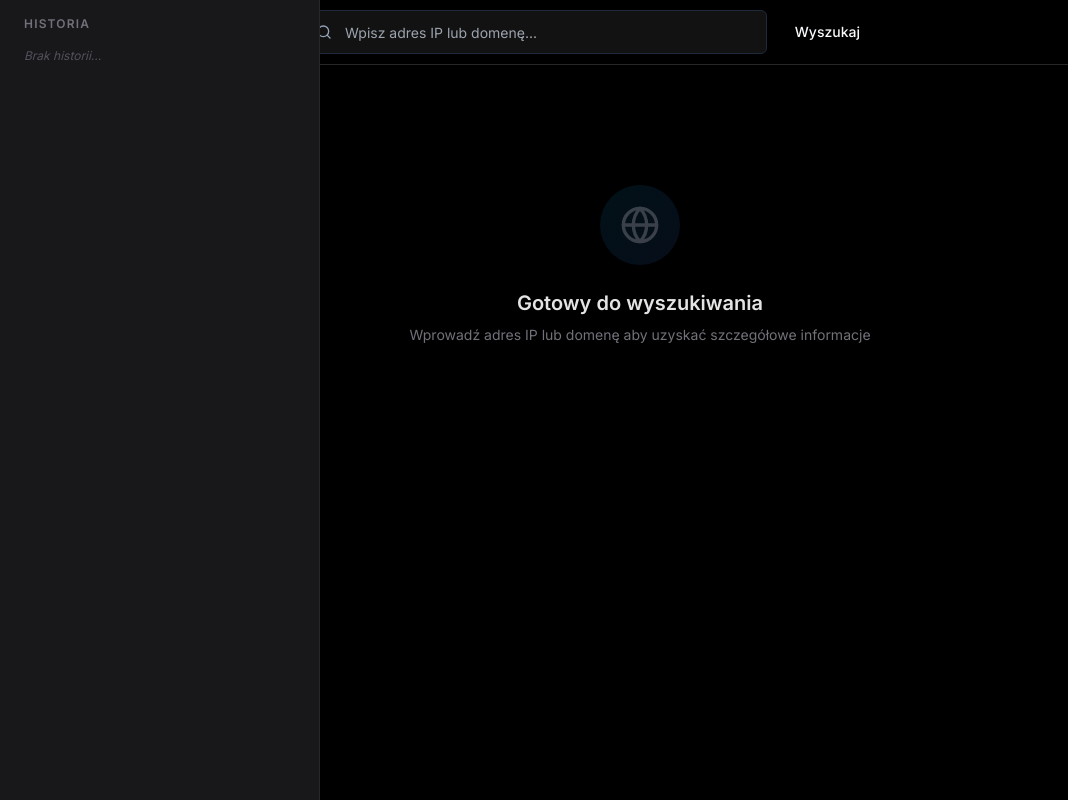
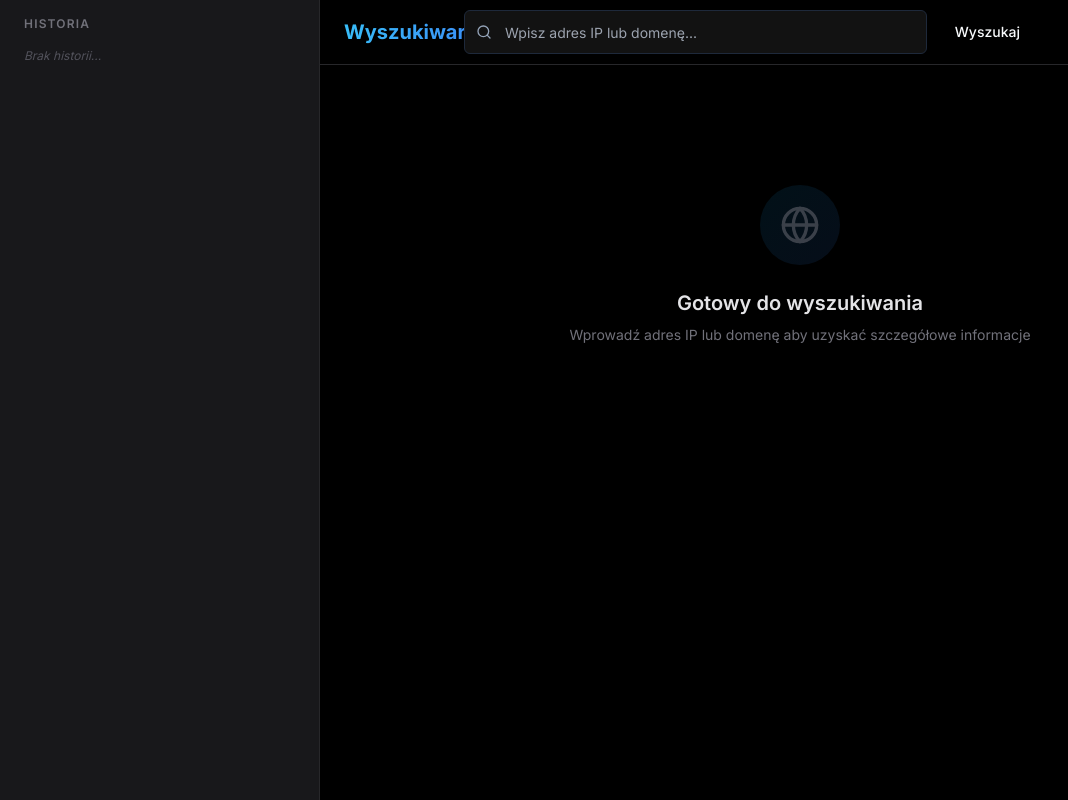
Before and after one commit to Mord0reK/ip-lookup, a Next.js app: page / in a window 1280 px wide. Shown: the whole page, without its empty margins (0-1068 px from the left). Built offline with nearby package versions, Linux system fonts and the light colour scheme.

Commit message:
Szybka zmiana bo sie rozjechała strona

```diff
--- a/app/page.tsx
+++ b/app/page.tsx
@@ -134,7 +134,7 @@ export default function HomePage() {
       />
 
       {/* Main Content */}
-      <div className="flex flex-col flex-1 h-screen min-w-0 overflow-y-auto">
+      <div className="flex flex-col flex-1 h-screen min-w-0 overflow-y-auto lg:ml-80">
         {/* Header/Navbar */}
         <header className="sticky top-0 z-20 border-b border-zinc-800 bg-black/50 backdrop-blur-md shrink-0">
           <div className="relative flex items-center justify-between w-full h-16 gap-4 px-4 lg:px-6 lg:justify-center">
```
